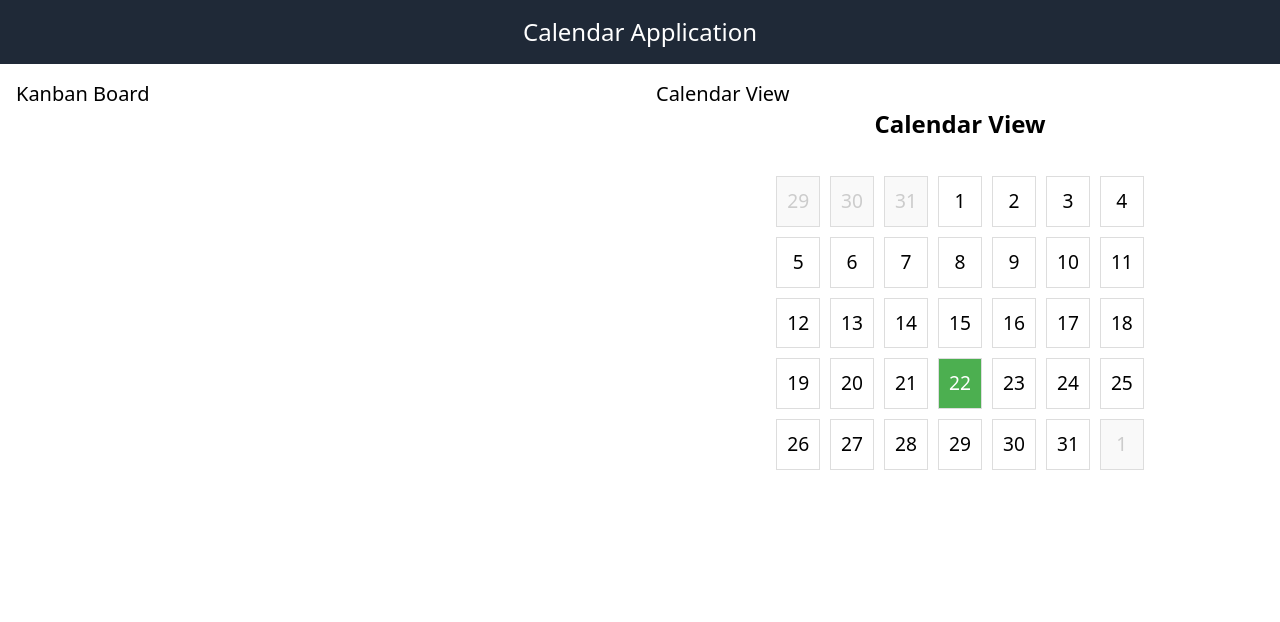
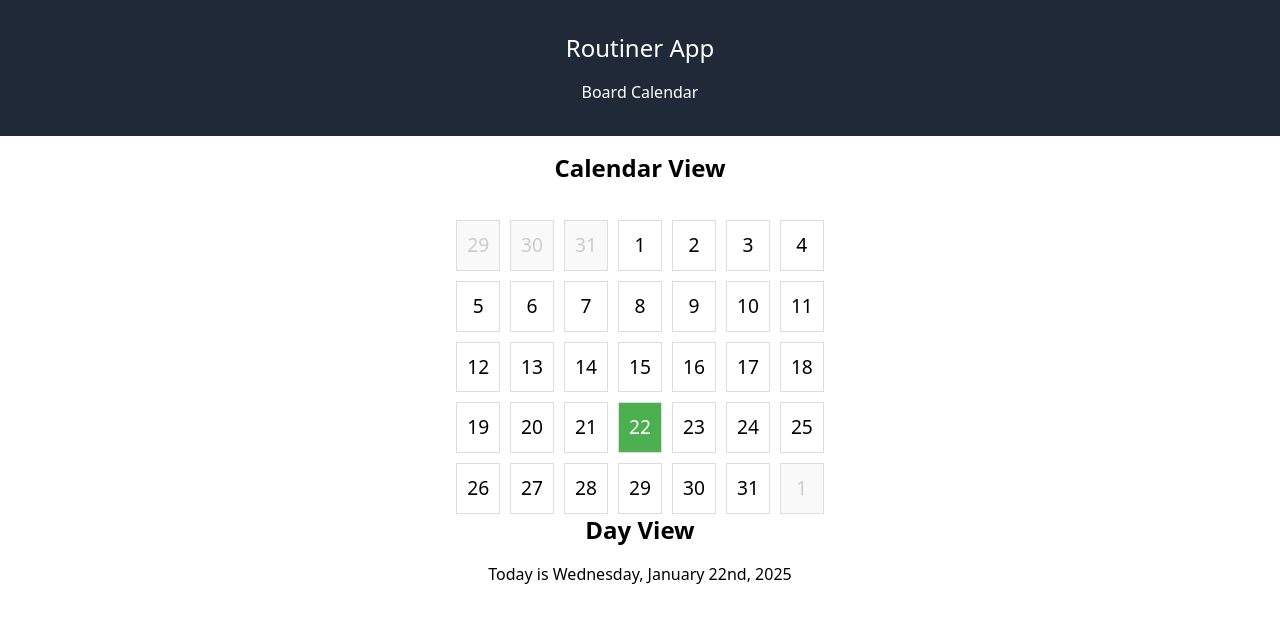
Before and after one commit to Mariphy/routiner, a Next.js app in the folder routiner/: page /calendar in a window 1280 px wide. Shown: the top 622 px of the page. Built offline with nearby package versions, Linux system fonts and the light colour scheme.

Commit message:
Replace useState with Link, add NavBar

```diff
--- /dev/null
+++ b/routiner/src/app/board/page.tsx
@@ -0,0 +1,22 @@
+export default async function Home() {
+  const response = await fetch('localhost:3000/api/routines');
+  const routines = await response.json();
+
+  return (
+    <div className="flex flex-col min-h-screen">
+      <header className="p-4 bg-gray-800 text-white text-center">
+        <h1 className="text-2xl">Calendar Application</h1>
+      </header>
+      <main className="flex-grow flex flex-col sm:flex-row">
+        <div className="flex-1 p-4">
+          <h2 className="text-xl">Kanban Board</h2>
+          {/* Board component will be rendered here */}
+        </div>
+        <div className="flex-1 p-4">
+          <h2 className="text-xl">Calendar View</h2>
+          {/* Calendar component will be rendered here */}
+        </div>
+      </main>
+    </div>
+  );
+}
--- a/routiner/src/app/calendar/page.tsx
+++ b/routiner/src/app/calendar/page.tsx
@@ -1,19 +1,15 @@
 import Board from "../components/Board";
 import Calendar from "../components/Calendar";
+import NavBar from "../components/NavBar";
 
 export default function Home() {
     return (
       <div className="flex flex-col min-h-screen">
         <header className="p-4 bg-gray-800 text-white text-center">
-          <h1 className="text-2xl">Calendar Application</h1>
+          <NavBar/>
         </header>
         <main className="flex-grow flex flex-col sm:flex-row">
           <div className="flex-1 p-4">
-            <h2 className="text-xl">Kanban Board</h2>
-            {/*Board*/}
-          </div>
-          <div className="flex-1 p-4">
-            <h2 className="text-xl">Calendar View</h2>
             {<Calendar />}
           </div>
         </main>
--- a/routiner/src/app/components/Board.tsx
+++ b/routiner/src/app/components/Board.tsx
@@ -1,18 +1,27 @@
-import React, { useState } from 'react';
+import React, { useState, useEffect } from 'react';
 import { format, startOfWeek, addDays } from 'date-fns';
 import Task from './Task';
 
-const initialTasks = [
-  { id: 1, title: 'Task 1', day: 0, description: 'Description for Task 1' },
-  { id: 2, title: 'Task 2', day: 1, description: 'Description for Task 2' },
-  { id: 3, title: 'Task 3', day: 2, description: 'Description for Task 3' },
-];
-
 export default function Board() {
-  const [tasks, setTasks] = useState(initialTasks);
+  const [tasks, setTasks] = useState([]);
+  const [loading, setLoading] = useState(true);
   const startDate = startOfWeek(new Date(), { weekStartsOn: 0 });
 
   const daysOfWeek = Array.from({ length: 7 }, (_, i) => addDays(startDate, i));
+
+  useEffect(() => {
+    async function fetchTasks() {
+      const response = await fetch('/api/routines');
+      const data = await response.json();
+      setTasks(data);
+      setLoading(false);
+    }
+    fetchTasks();
+  }, []);
+
+  if (loading) {
+    return <div>Loading...</div>;
+  }
 
   return (
     <div className="board-container overflow-x-auto bg-gray-100">
@@ -20,21 +29,10 @@ export default function Board() {
         <div className="column border p-4 w-96 rounded-lg bg-white shadow-md">
           <h2 className="text-xl font-bold mb-4">Task List</h2>
           {tasks.map(task => (
-            <Task key={task.id} task={task} onEdit={() => {}} onDelete={() => {}} />
+            <Task key={task} task={task} />
           ))}
         </div>
-        {daysOfWeek.map((day, index) => (
-          <div key={index} className="column border p-4 w-80 rounded-lg bg-white shadow-md">
-            <h2 className="text-xl font-bold mb-4">{format(day, 'EEEE')}</h2>
-            {tasks
-              .filter(task => task.day === index)
-              .map(task => (
-                <Task key={task.id} task={task} onEdit={() => {}} onDelete={() => {}} />
-              ))}
-          </div>
-        ))}
       </div>
     </div>
-
   );
 }
--- a/routiner/src/app/components/Calendar.tsx
+++ b/routiner/src/app/components/Calendar.tsx
@@ -1,5 +1,6 @@
 import React from 'react';
 import { startOfMonth, endOfMonth, startOfWeek, endOfWeek, format, addDays, isSameMonth, isSameDay } from 'date-fns';
+import Day from './Day';
 
 export default function Calendar() {
   const today = new Date();
@@ -43,6 +44,7 @@ export default function Calendar() {
       <div className="body">
         {rows}
       </div>
+      <Day></Day>
     </div>
   );
   }
--- /dev/null
+++ b/routiner/src/app/components/NavBar.tsx
@@ -0,0 +1,13 @@
+import Link from 'next/link';
+
+export default function NavBar() {
+    return (
+        <nav className="flex-row justify-between items-stretch p-4 bg-gray-800 text-white">
+            <h1 className="text-2xl">Routiner App</h1>
+            <div className="mt-4">
+            <Link href="/board"> Board </Link>
+            <Link href="/calendar"> Calendar </Link>
+            </div>
+        </nav>
+    );
+}
--- a/routiner/src/app/components/Task.tsx
+++ b/routiner/src/app/components/Task.tsx
@@ -1,21 +1,15 @@
 import React from 'react';
 interface TaskProps {
   task: {
-    id: number;
     title: string;
-    description: string;
   };
-  onEdit: (id: number) => void;
-  onDelete: (id: number) => void;
+
 }
 
-export default function Task({ task, onEdit, onDelete }: TaskProps) {
+export default function Task({ task }: TaskProps) {
     return (
       <div className="task border p-2 mb-2">
         <h3 className="font-bold">{task.title}</h3>
-        <p>{task.description}</p>
-        <button className="mr-2 p-1 bg-blue-500 text-white" onClick={() => onEdit(task.id)}>Edit</button>
-        <button className="p-1 bg-red-500 text-white" onClick={() => onDelete(task.id)}>Delete</button>
       </div>
     );
   }
--- a/routiner/src/app/globals.css
+++ b/routiner/src/app/globals.css
@@ -106,6 +106,7 @@
   padding: 0.25rem;
 }
 
+
 .board-container {
   overflow-x: auto;
 }
@@ -114,7 +115,7 @@
 
 @media (max-width: 640px) {
   .column {
-    width: 100%;
+    width: 20rem;
   }
 
   .board {
--- a/routiner/src/app/kanban/page.tsx
+++ /dev/null
@@ -1,19 +0,0 @@
-export default function Home() {
-    return (
-      <div className="flex flex-col min-h-screen">
-        <header className="p-4 bg-gray-800 text-white text-center">
-          <h1 className="text-2xl">Calendar Application</h1>
-        </header>
-        <main className="flex-grow flex flex-col sm:flex-row">
-          <div className="flex-1 p-4">
-            <h2 className="text-xl">Kanban Board</h2>
-            {/* Board component will be rendered here */}
-          </div>
-          <div className="flex-1 p-4">
-            <h2 className="text-xl">Calendar View</h2>
-            {/* Calendar component will be rendered here */}
-          </div>
-        </main>
-      </div>
-    );
-  }
--- /dev/null
+++ b/routiner/src/app/not-found.tsx
@@ -0,0 +1,8 @@
+export default function NotFound() {
+    return (
+        <div>
+            <h1 className="text-4xl font-bold mb-4 p-4">404</h1>
+            <p className="p-4">Page not found</p>
+        </div>
+    );
+}
--- a/routiner/src/app/page.tsx
+++ b/routiner/src/app/page.tsx
@@ -1,42 +1,22 @@
-'use client';
-
-import React, { useState } from 'react';
+"use client";
 import Board from "./components/Board";
 import Calendar from "./components/Calendar";
 import Day from "./components/Day";
+import Link from "next/link";
 
 export default function Home() {
-  const [view, setView] = useState('board');
 
   return (
     <div className="flex flex-col min-h-screen">
       <header className="p-4 bg-gray-800 text-white text-center">
         <h1 className="text-2xl">Routiner App</h1>
         <div className="mt-4">
-        <button
-            className={`p-2 ${view === 'board' ? 'bg-blue-500 text-white' : 'bg-gray-300'}`}
-            onClick={() => setView('board')}
-          >
-            Board
-          </button>
-          <button
-            className={`mr-4 p-2 ${view === 'calendar' ? 'bg-blue-500 text-white' : 'bg-gray-300'}`}
-            onClick={() => setView('calendar')}
-          >
-            Calendar
-          </button>
-          <button
-            className={`p-2 ${view === 'day' ? 'bg-blue-500 text-white' : 'bg-gray-300'}`}
-            onClick={() => setView('day')}
-          >
-            Day View
-          </button>
+          <Link href="/board"> Board </Link>
+          <Link href="/calendar"> Calendar </Link>
         </div>
       </header>
       <main className="flex-grow p-4">
-        {view === 'calendar' && <Calendar />}
-        {view === 'board' && <Board />}
-        {view === 'day' && <Day />}
+        <Board />
       </main>
     </div>
   );
```
